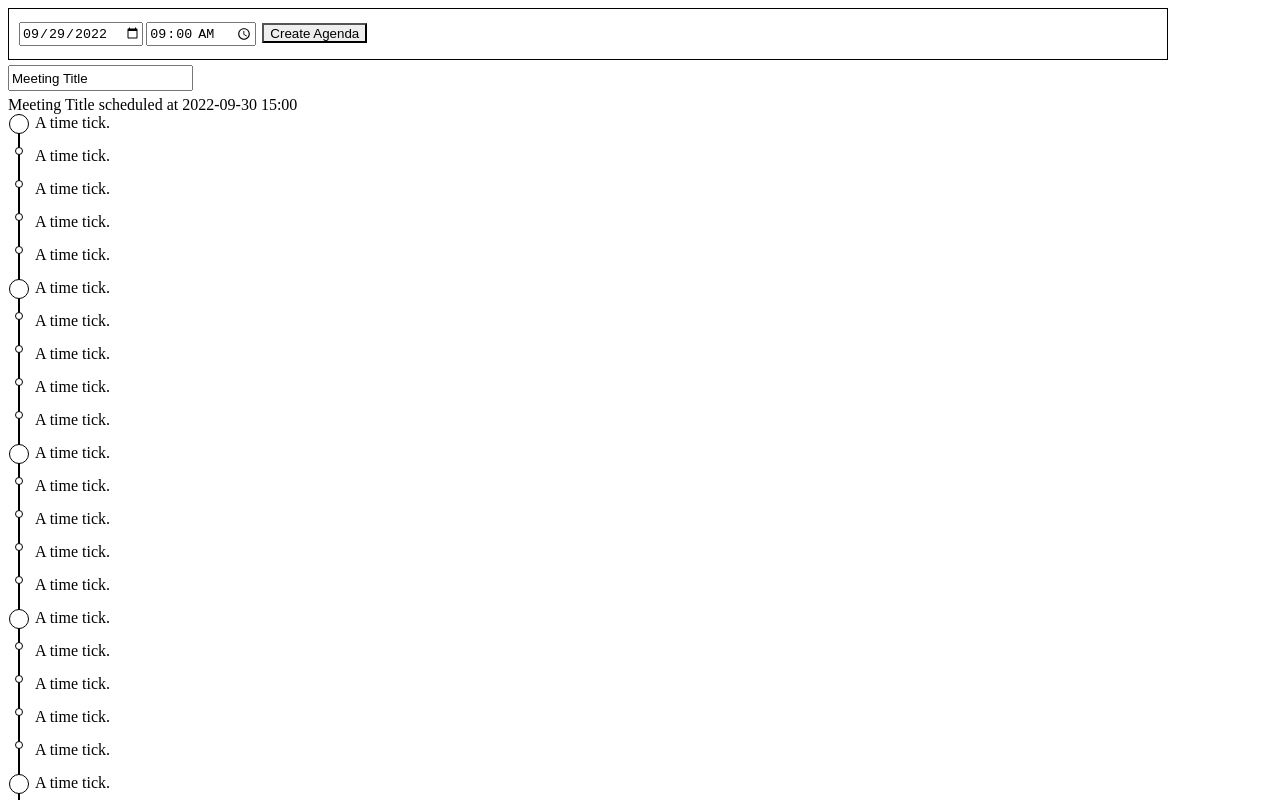
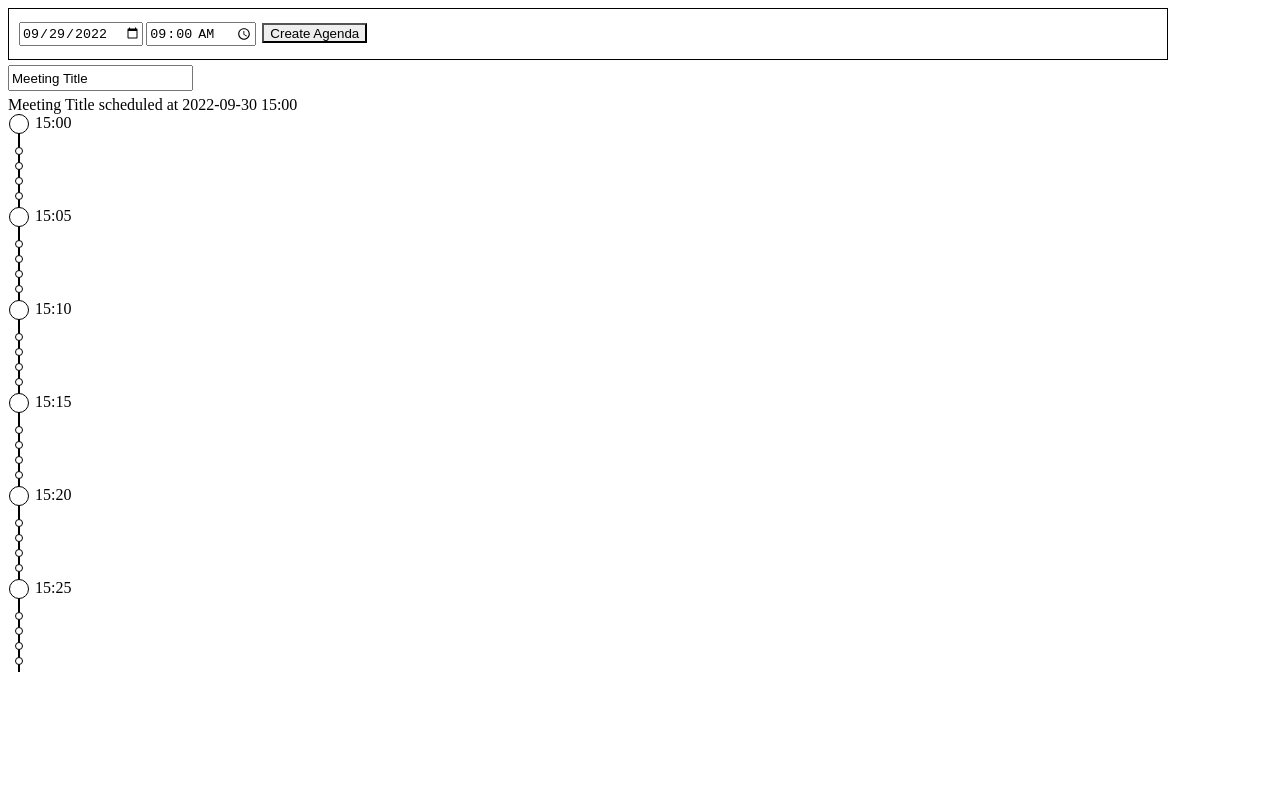
Before and after one commit to RyanFrantz/budgenda-next, a Next.js app: page /schedule in a window 1280 px wide. Both pictures are taken after a click on the button "Create Agenda". Shown: the top 800 px of the page. Built offline with nearby package versions, Linux system fonts and the light colour scheme.

Commit message:
Generates time slots.
- Includes id and data-time attributes to manage element behavior in
  CSS.

```diff
--- a/components/agenda.js
+++ b/components/agenda.js
@@ -1,12 +1,31 @@
 import Timeslot from './timeslot.js';
-import { range } from './utils.js';
+import { range, addMinutes, getHhmm, epoch } from './utils.js';
+
+// Given our dateTime object, return a string that can be parsed by Date.
+const parseableDateTime = (dateTime) => {
+  return `${dateTime.date}T${dateTime.time}`
+};
+
+// Generate all the agenda's time slots.
+const generateTimeSlots = (count, dateTime) => {
+  // Our inputs determine agenda start.
+  const agendaStart = new Date(parseableDateTime(dateTime));
+  const slots = range(count).map(n => {
+    // NOTE: We need to pass a copy of the date, else the original date's value
+    // is updated, by reference, creating an almost Fibonacci-like increase
+    // in time values!
+    const timeSlotDateTime = addMinutes(n, new Date(agendaStart));
+    const dataTime = getHhmm(timeSlotDateTime);
+    const id = `timeslot_${epoch(timeSlotDateTime)}`;
+    return <Timeslot id={id} dataTime={dataTime} key={n}/>
+  });
+  return slots;
+};
 
 export default function Agenda({dateTime, count}) {
   return (
     <div id="agenda">
-    {
-      range(count).map(n => <Timeslot key={n}/>)
-    }
+    {generateTimeSlots(count, dateTime)}
     </div>
   );
 }
--- a/components/timeslot.js
+++ b/components/timeslot.js
@@ -1,9 +1,7 @@
 // A timeslot used to build a schedule.
 
-export default function Timeslot() {
+export default function Timeslot({id, dataTime}) {
   return (
-    <span className="time-tick">
-      A time tick.
-    </span>
+    <span className="time-tick" id={id} data-time={dataTime}></span>
   );
 }
--- a/components/utils.js
+++ b/components/utils.js
@@ -1,6 +1,16 @@
 // Prefix a number with 0 if it's less than 10.
 function prefixZero(num) {
     return num < 10 ? `0${num}` : num;
+}
+
+/*
+ *  Given a date, return milliseconds since the epoch.
+ * Sat Jul 17 2021 16:57:34 GMT-0400 (Eastern Daylight Time)
+ * -to-
+ *  1626555454000
+ */
+function epoch(date) {
+  return Date.parse(date);
 }
 
 // Return the time in HH:MM format.
@@ -33,4 +43,9 @@ function range(size = 1) {
   return [...Array(size).keys()];
 }
 
-export { getYmd, getNiceTime, range };
+const addMinutes = (numMinutes, date = new Date()) => {
+  // setMinutes returns ms since epoch; convert back to Date object.
+  return new Date(date.setMinutes(date.getMinutes() + numMinutes));
+};
+
+export { getYmd, getNiceTime, range, addMinutes, getHhmm, epoch };
```
